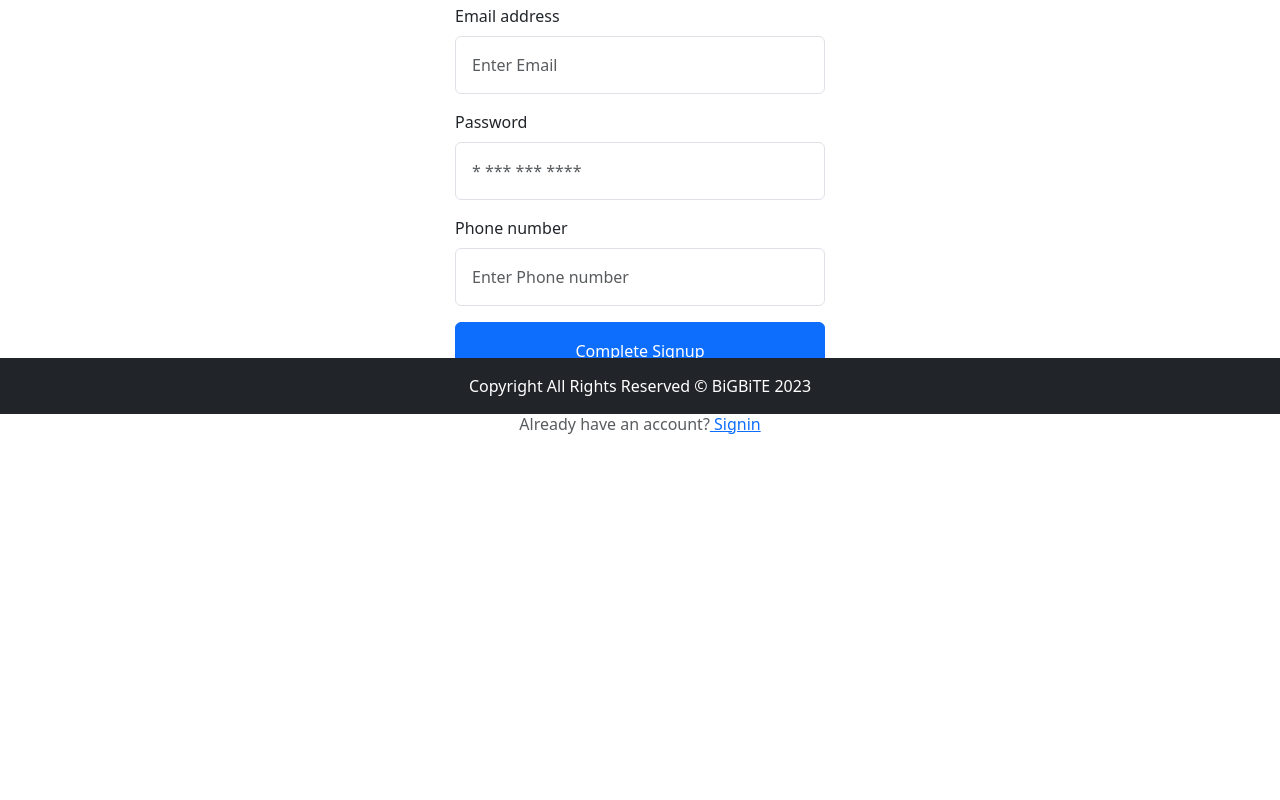
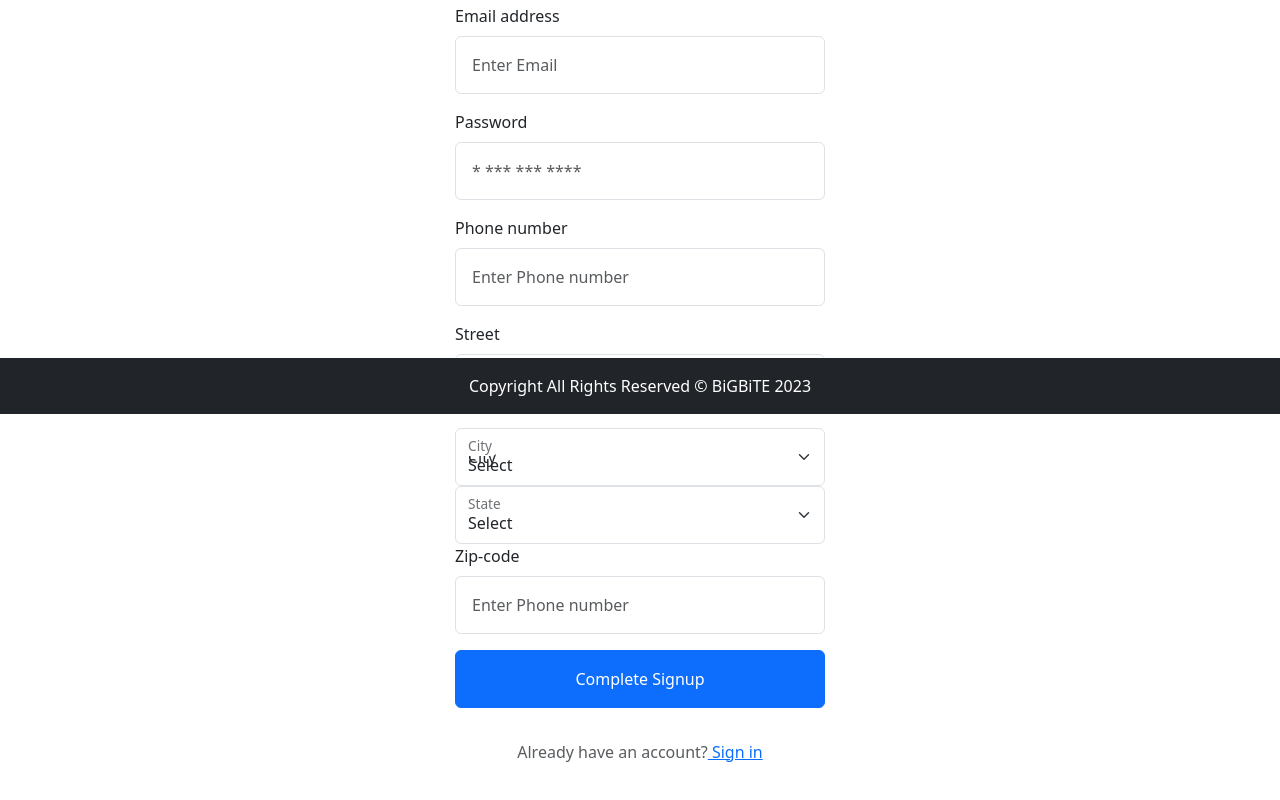
Before and after one commit to kitchPumpum/BigbiteRestaurent, an Angular app in the folder Frontend/: page /signup in a window 1280 px wide. Shown: the part 386-1186 px from the top of the page. Before the commit the page ends 946 px from the top, so only its background shows below. Built offline with nearby package versions, Linux system fonts and the light colour scheme.

Commit message:
add street, city, state, and zip-code

```diff
--- a/Frontend/src/app/singup/singup.component.html
+++ b/Frontend/src/app/singup/singup.component.html
@@ -47,6 +47,43 @@
           placeholder="Enter Phone number"
         />
       </div>
+      <div class="mb-3">
+        <label for="phone" class="form-label">Street</label>
+        <input
+          type="text"
+          class="form-control px-3 py-3"
+          id="phone"
+          placeholder="Enter Phone number"
+        />
+      </div>
+      <div class="form-floating">
+        <label for="phone" class="form-label">City</label>
+        <select class="form-select" id="floatingSelect" aria-label="Floating label select example">
+          <option selected>Select</option>
+          <option value="1">One</option>
+          <option value="2">Two</option>
+          <option value="3">Three</option>
+        </select>
+        <label for="floatingSelect">City</label>
+      </div>
+      <div class="form-floating">
+        <select class="form-select" id="floatingSelect" aria-label="Floating label select example">
+          <option selected>Select</option>
+          <option value="1">One</option>
+          <option value="2">Two</option>
+          <option value="3">Three</option>
+        </select>
+        <label for="floatingSelect">State</label>
+      </div>
+      <div class="mb-3">
+        <label for="phone" class="form-label">Zip-code</label>
+        <input
+          type="number"
+          class="form-control px-3 py-3"
+          id="phone"
+          placeholder="Enter Phone number"
+        />
+      </div>
       <div class="w-100">
         <button type="submit" class="py-3 w-100 btn btn-primary mb-3">
           Complete Signup
@@ -54,7 +91,7 @@
       </div>
       <p class="small-xl pt-3 text-center">
         <span class="text-muted">Already have an account?</span>
-        <a routerLink="/login"> Signin</a>
+        <a routerLink="/login"> Sign in</a>
     </p>
     </div>
   </div>
```
